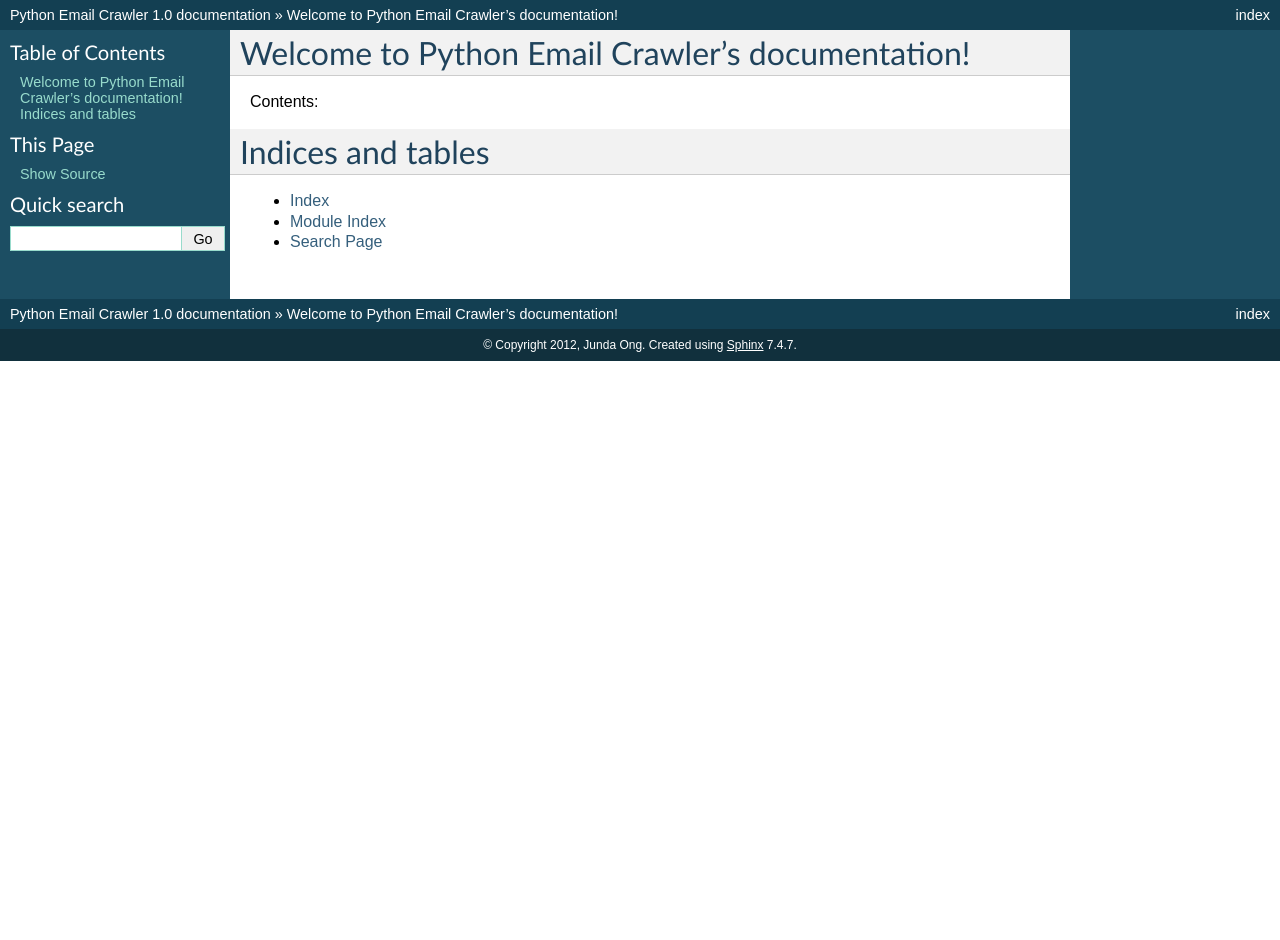
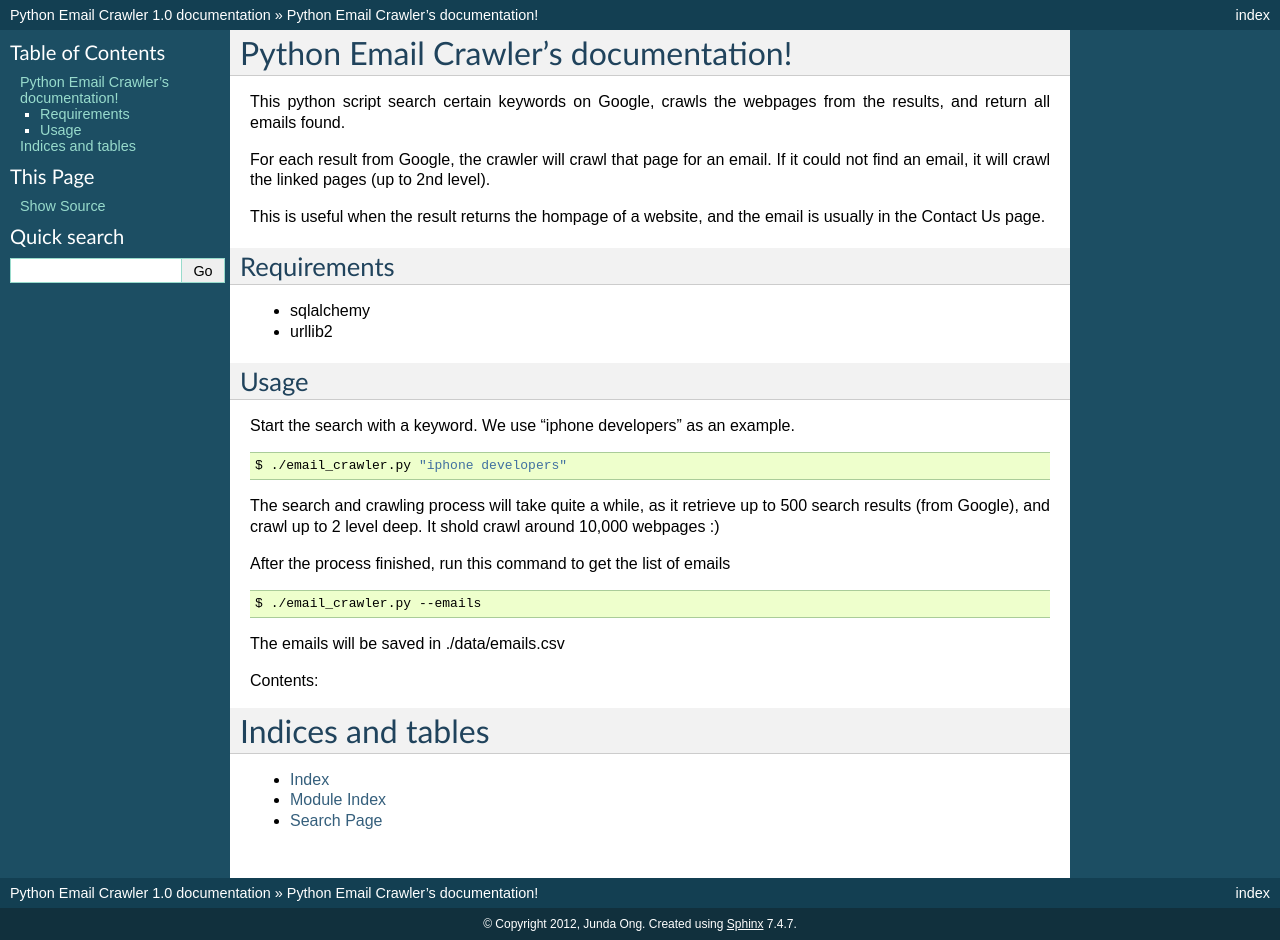
Before and after one commit to samwize/python-email-crawler, a Sphinx documentation site: the page built from docs/index.rst, in a window 1280 px wide. Built offline with Sphinx 7.4.7, drawn with Linux system fonts in a browser that asks for light colours; before the commit the page ends 900 px from its top, so only the background shows below that.

Commit message:
Updated documentation

```diff
--- a/docs/index.rst
+++ b/docs/index.rst
@@ -3,8 +3,42 @@
    You can adapt this file completely to your liking, but it should at least
    contain the root `toctree` directive.
 
-Welcome to Python Email Crawler's documentation!
+Python Email Crawler's documentation!
 ================================================
+
+This python script search certain keywords on Google, crawls the webpages from the results, and return all emails found.
+
+For each result from Google, the crawler will crawl that page for an email. If it could not find an email, it will crawl the linked pages (up to 2nd level).
+
+This is useful when the result returns the hompage of a website, and the email is usually in the Contact Us page.
+
+------------
+Requirements
+------------
+
+* sqlalchemy
+* urllib2
+
+
+------
+Usage
+------
+Start the search with a keyword. We use "iphone developers" as an example.
+
+.. code-block:: bash
+
+	$ ./email_crawler.py "iphone developers"
+
+The search and crawling process will take quite a while, as it retrieve up to 500 search results (from Google), and crawl up to 2 level deep. It shold crawl around 10,000 webpages :)
+
+After the process finished, run this command to get the list of emails
+
+.. code-block:: bash
+
+	$ ./email_crawler.py --emails
+
+The emails will be saved in ./data/emails.csv
+
 
 Contents:
 
```
